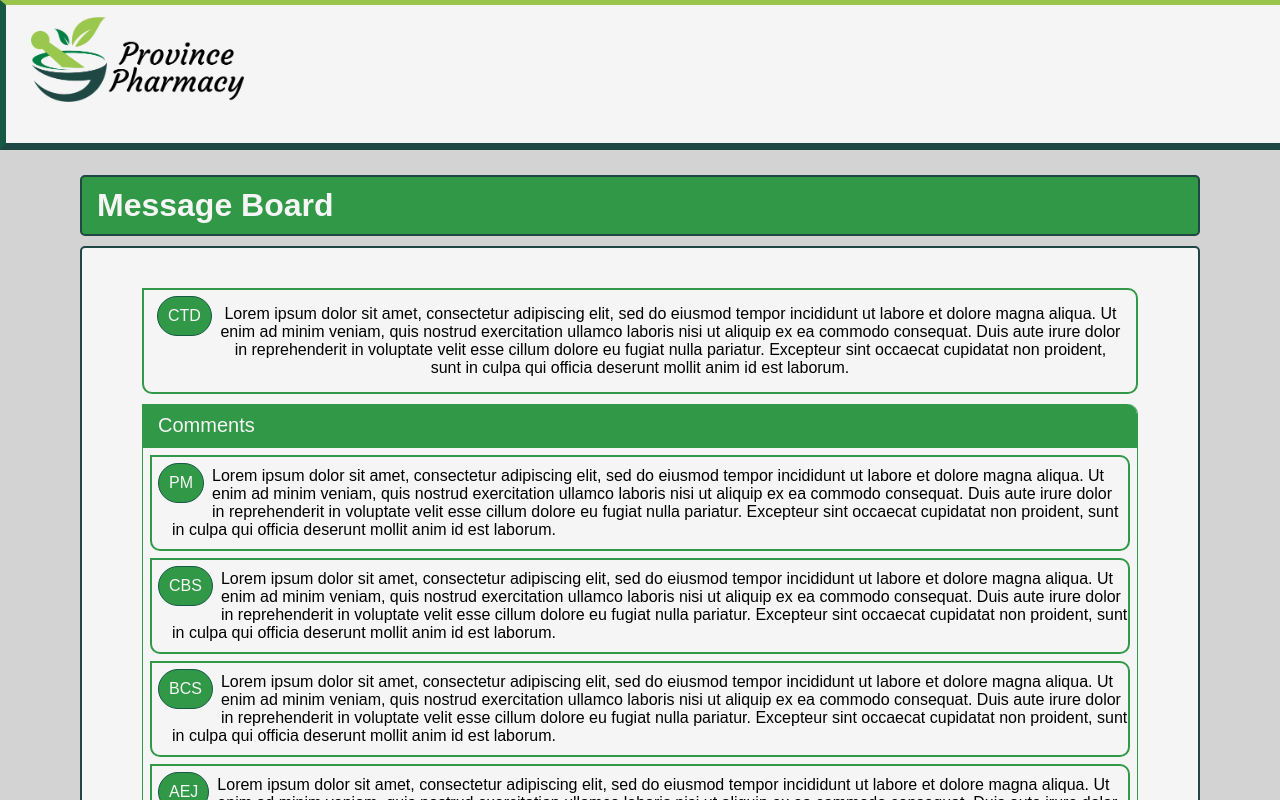
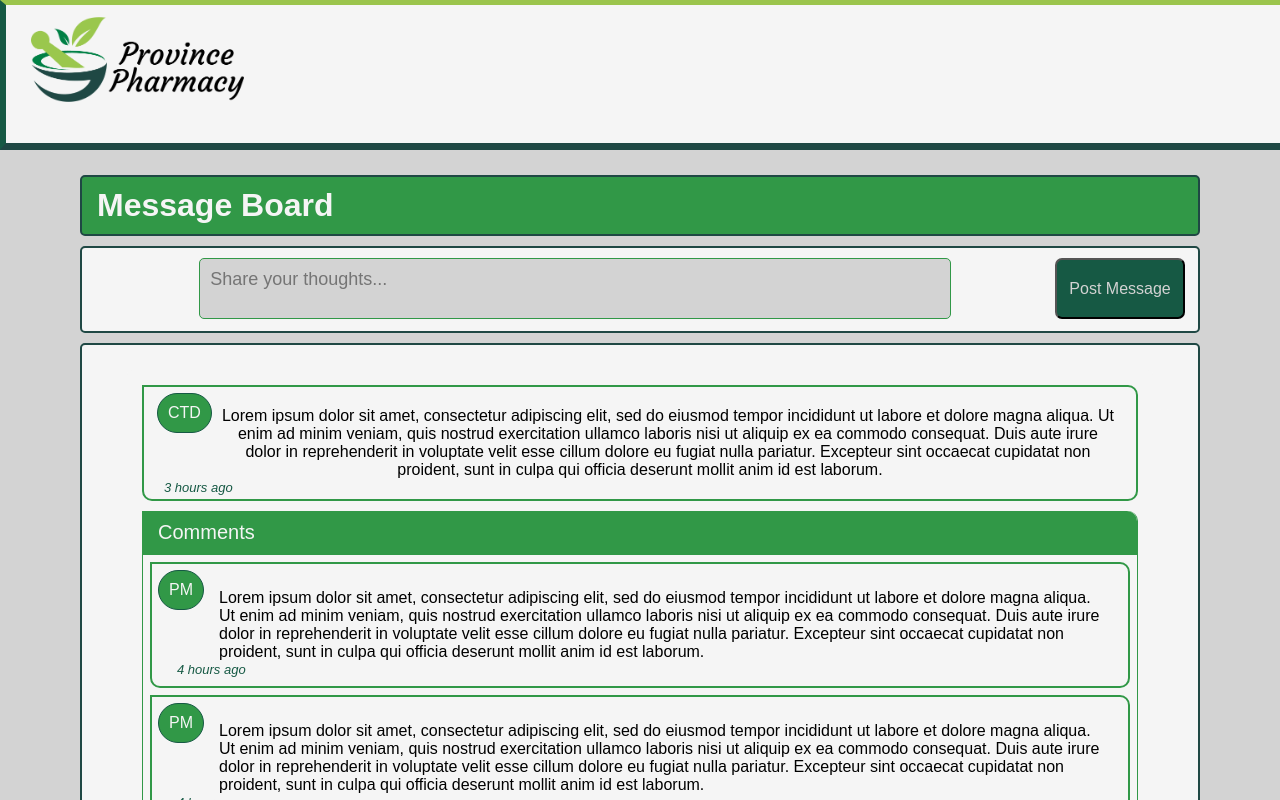
Before and after one commit to ctdupuis/province-portal, a React (Create React App) app: page /dashboard in a window 1280 px wide. Shown: the top 800 px of the page. Built offline with nearby package versions, Linux system fonts and the light colour scheme; no server answers.

Commit message:
NewPost component, timestamps on posts

```diff
--- a/public/index.html
+++ b/public/index.html
@@ -2,7 +2,7 @@
 <html lang="en">
   <head>
     <meta charset="utf-8" />
-    <link rel="icon" href="%PUBLIC_URL%/favicon.ico" />
+    <link rel="icon" href="icon.png" />
     <meta name="viewport" content="width=device-width, initial-scale=1" />
     <meta name="theme-color" content="#000000" />
     <meta
--- /dev/null
+++ b/src/components/messageBoard/Comment.js
@@ -0,0 +1,22 @@
+import React from 'react';
+
+const Comment = props => {
+    return(
+        <div className="comment">
+              <div className="comment-author">PM</div>
+              <li>
+                Lorem ipsum dolor sit amet, consectetur adipiscing elit, sed do
+                eiusmod tempor incididunt ut labore et dolore magna aliqua. Ut
+                enim ad minim veniam, quis nostrud exercitation ullamco laboris
+                nisi ut aliquip ex ea commodo consequat. Duis aute irure dolor
+                in reprehenderit in voluptate velit esse cillum dolore eu fugiat
+                nulla pariatur. Excepteur sint occaecat cupidatat non proident,
+                sunt in culpa qui officia deserunt mollit anim id est laborum.
+                <br />
+              <div className="timestamp"><em>4 hours ago</em></div>
+              </li>
+            </div>
+    )
+}
+
+export default Comment;
--- a/src/components/messageBoard/CommentList.js
+++ b/src/components/messageBoard/CommentList.js
@@ -1,46 +1,14 @@
 import React from 'react';
+import Comment from './Comment';
 
 const CommentList = props => {
     return(
         <div className="comment-container">
           <ul className="comment-list">
             <li className="comment-head">Comments</li>
-            <div className="comment">
-              <div className="post-author">PM</div>
-              <li>
-                Lorem ipsum dolor sit amet, consectetur adipiscing elit, sed do
-                eiusmod tempor incididunt ut labore et dolore magna aliqua. Ut
-                enim ad minim veniam, quis nostrud exercitation ullamco laboris
-                nisi ut aliquip ex ea commodo consequat. Duis aute irure dolor
-                in reprehenderit in voluptate velit esse cillum dolore eu fugiat
-                nulla pariatur. Excepteur sint occaecat cupidatat non proident,
-                sunt in culpa qui officia deserunt mollit anim id est laborum.
-              </li>
-            </div>
-            <div className="comment">
-              <div className="post-author">CBS</div>
-              <li>
-                Lorem ipsum dolor sit amet, consectetur adipiscing elit, sed do
-                eiusmod tempor incididunt ut labore et dolore magna aliqua. Ut
-                enim ad minim veniam, quis nostrud exercitation ullamco laboris
-                nisi ut aliquip ex ea commodo consequat. Duis aute irure dolor
-                in reprehenderit in voluptate velit esse cillum dolore eu fugiat
-                nulla pariatur. Excepteur sint occaecat cupidatat non proident,
-                sunt in culpa qui officia deserunt mollit anim id est laborum.
-              </li>
-            </div>
-            <div className="comment">
-              <div className="post-author">BCS</div>
-              <li>
-                Lorem ipsum dolor sit amet, consectetur adipiscing elit, sed do
-                eiusmod tempor incididunt ut labore et dolore magna aliqua. Ut
-                enim ad minim veniam, quis nostrud exercitation ullamco laboris
-                nisi ut aliquip ex ea commodo consequat. Duis aute irure dolor
-                in reprehenderit in voluptate velit esse cillum dolore eu fugiat
-                nulla pariatur. Excepteur sint occaecat cupidatat non proident,
-                sunt in culpa qui officia deserunt mollit anim id est laborum.
-              </li>
-            </div>
+            <Comment />
+            <Comment />
+            <Comment />
             <div className="comment">
               <div className="post-author">AEJ</div>
               <li>
--- /dev/null
+++ b/src/components/messageBoard/NewPost.js
@@ -0,0 +1,22 @@
+import React, { Component } from "react";
+
+export default class NewPost extends Component {
+  render() {
+    return (
+      <article className="post-container">
+        <div className="flex-container">
+          <div className="input-container">
+            <textarea
+              type="text"
+              placeholder="Share your thoughts..."
+              className="comment-input"
+            />
+          </div>
+          <div className="btn-container">
+            <button className="comment-submit">Post Message</button>
+          </div>
+        </div>
+      </article>
+    );
+  }
+}
--- a/src/components/messageBoard/Post.js
+++ b/src/components/messageBoard/Post.js
@@ -1,7 +1,7 @@
 import React from "react";
 import CommentList from '../messageBoard/CommentList';
 
-const Post = (props) => {
+const Post = props => {
   return (
     <article className="post-container">
       <div className="post-content">
@@ -14,6 +14,8 @@ const Post = (props) => {
           reprehenderit in voluptate velit esse cillum dolore eu fugiat nulla
           pariatur. Excepteur sint occaecat cupidatat non proident, sunt in
           culpa qui officia deserunt mollit anim id est laborum.
+          <br />
+        <span className="timestamp"><em>3 hours ago</em></span>
         </p>
         <CommentList />
       </div>
--- a/src/containers/PostsContainer.js
+++ b/src/containers/PostsContainer.js
@@ -1,6 +1,7 @@
 import React, { Component } from "react";
 import "../stylesheets/sessions/posts.css";
 import Post from "../components/messageBoard/Post";
+import NewPost from "../components/messageBoard/NewPost";
 
 export default class PostsContainer extends Component {
 
@@ -11,6 +12,7 @@ export default class PostsContainer extends Component {
     render() {
         return (
             <React.Fragment>
+                <NewPost />
                 <Post />
                 <Post />
             </React.Fragment>
--- a/src/stylesheets/sessions/posts.css
+++ b/src/stylesheets/sessions/posts.css
@@ -21,14 +21,14 @@
   border-radius: 100px;
   padding: 10px;
   color: whitesmoke;
-  margin: 8px 8px 8px 15px;
+  margin: 8px 8px 15px 15px;
   border: 1px solid var(--m-green);
 }
 
 .post-text {
   border: 2px solid var(--o-green);
   border-radius: 0 10px 10px 10px;
-  padding: 15px;
+  padding: 20px;
 }
 
 .comment-container {
@@ -56,11 +56,12 @@
   color: whitesmoke;
 }
 
-div.comment li {
+.comment li {
   background-color: whitesmoke;
   margin: 7px;
   border-radius: 0 10px 10px 10px;
   border: 2px solid var(--o-green);
+  padding: 25px;
 }
 
 .comment-list {
@@ -113,3 +114,20 @@ div.comment li {
   background-color: whitesmoke;
   border-radius: 15px;
 }
+
+.comment-author {
+  float: left;
+  background-color: var(--o-green);
+  border-radius: 100px;
+  padding: 10px;
+  color: whitesmoke;
+  margin: 8px 15px 35px 15px;
+  border: 1px solid var(--m-green);
+}
+
+.timestamp {
+  float: left;
+  font-size: small;
+  padding: 1px 0 1px 0;
+  color: var(--m-green);
+}
```
Also changed, not shown: public/icon.png (added).
